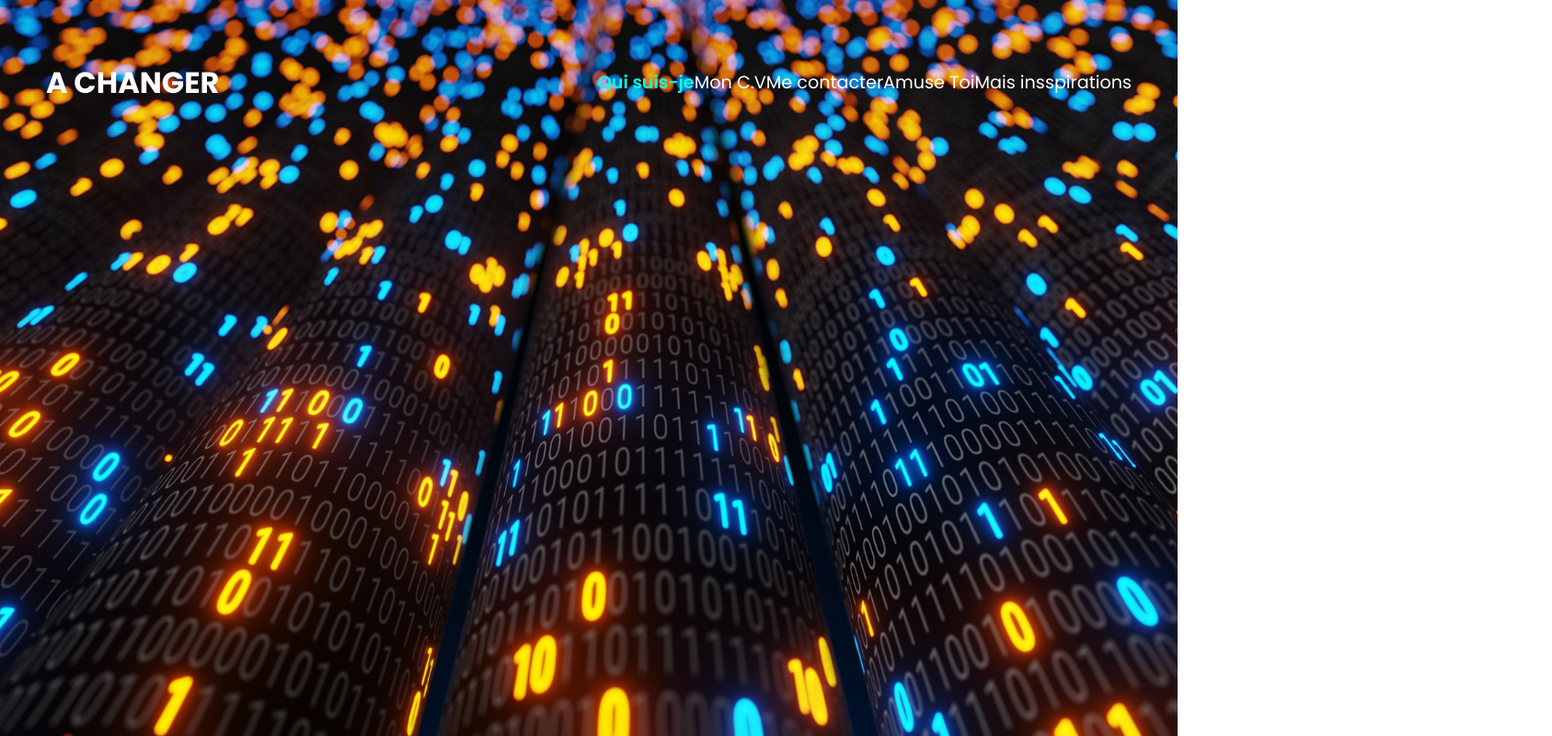
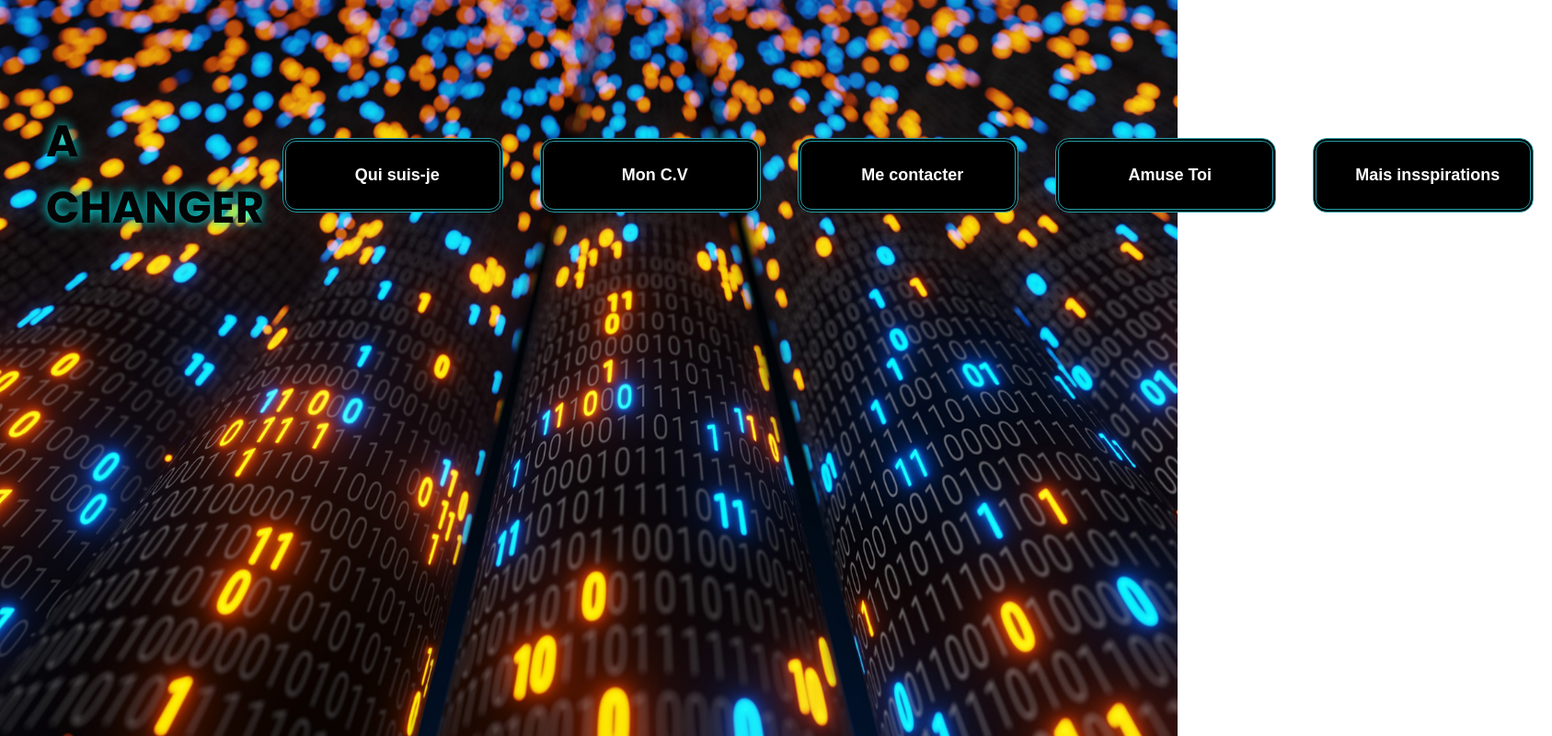
Before and after one commit to Jean-Christophe-Cart/Jean-Christophe-Cart.github.io, a plain HTML site: page index.html in a window 1280 px wide. Shown: the whole page at 92% size, 1687 px wide, since content can reach past the window. Drawn offline with Linux system fonts and the light colour scheme.

Commit message:
button perso

```diff
--- a/index.html
+++ b/index.html
@@ -12,13 +12,27 @@
     <nav class="navbar">
       <a href="#" class="logo">A CHANGER</a>
       <div class="nav-links">
-        <ul>
-          <li class="active"><a href="#">Qui suis-je</a></li>
-          <li><a href="#">Mon C.V</a></li>
-          <li><a href="#">Me contacter</a></li>
-          <li><a href="#">Amuse Toi</a></li>
-          <li><a href="#">Mais insspirations</a></li>
-        </ul>
+        <div class="button">
+          <div class="wrapper">
+            <ul>
+              <button>
+                <li class="active"><a href="#">Qui suis-je</a></li>
+              </button>
+              <button>
+                <li class="active"><a href="#">Mon C.V</a></li>
+              </button>
+              <button>
+                <li class="active"><a href="#">Me contacter</a></li>
+              </button>
+              <button>
+                <li class="active"><a href="#">Amuse Toi</a></li>
+              </button>
+              <button>
+                <li class="active"><a href="#">Mais insspirations</a></li>
+              </button>
+            </ul>
+          </div>
+        </div>
       </div>
       <img src="./Asset/IMG/menu.png" alt="Bouton Menu" class="menu-bt" />
     </nav>
--- a/style.css
+++ b/style.css
@@ -12,6 +12,7 @@ body {
 header {
   height: 100vh;
   width: 100vw;
+
   background-image: url(./Asset/IMG/code-fond.jpg);
   background-size: cover;
 }
@@ -30,8 +31,10 @@ header {
 }
 
 .navbar .logo {
-  font-size: 2em;
+  font-size: 3em;
   font-weight: bold;
+  color: #040404;
+  text-shadow: 0px 0px 12px rgb(0, 255, 255);
 }
 
 .navbar .nav-links ul {
@@ -43,8 +46,11 @@ header {
 }
 
 .navbar .nav-links ul li.active a {
-  color: rgb(17, 249, 222);
+  color: rgb(255, 255, 255);
   font-weight: 600;
+  display: flex;
+  width: 15rem;
+  justify-content: center;
 }
 .navbar .menu-bt {
   display: none;
@@ -96,3 +102,32 @@ header {
   margin: 25px 0;
   font-size: 1.2em;
 }
+.wrapper {
+  margin: 80px auto;
+  text-align: center;
+  width: 100%;
+  position: relative;
+}
+button {
+  display: inline-block;
+  background-color: #000000;
+  border-radius: 15px;
+  border: 4px double #279ca6;
+  color: #eeeeee;
+  text-align: center;
+  font-size: 15px;
+  padding: 0.8px;
+  width: 15rem;
+  -webkit-transition: all 0.5s;
+  -moz-transition: all 0.5s;
+  -o-transition: all 0.5s;
+  transition: all 0.5s;
+  cursor: pointer;
+  margin: 20px;
+}
+button:hover {
+  background-color: #279ca6;
+}
+.active {
+  text-align: center;
+}
```
Also changed, not shown: Asset/IMG/qr-code.png (added).
